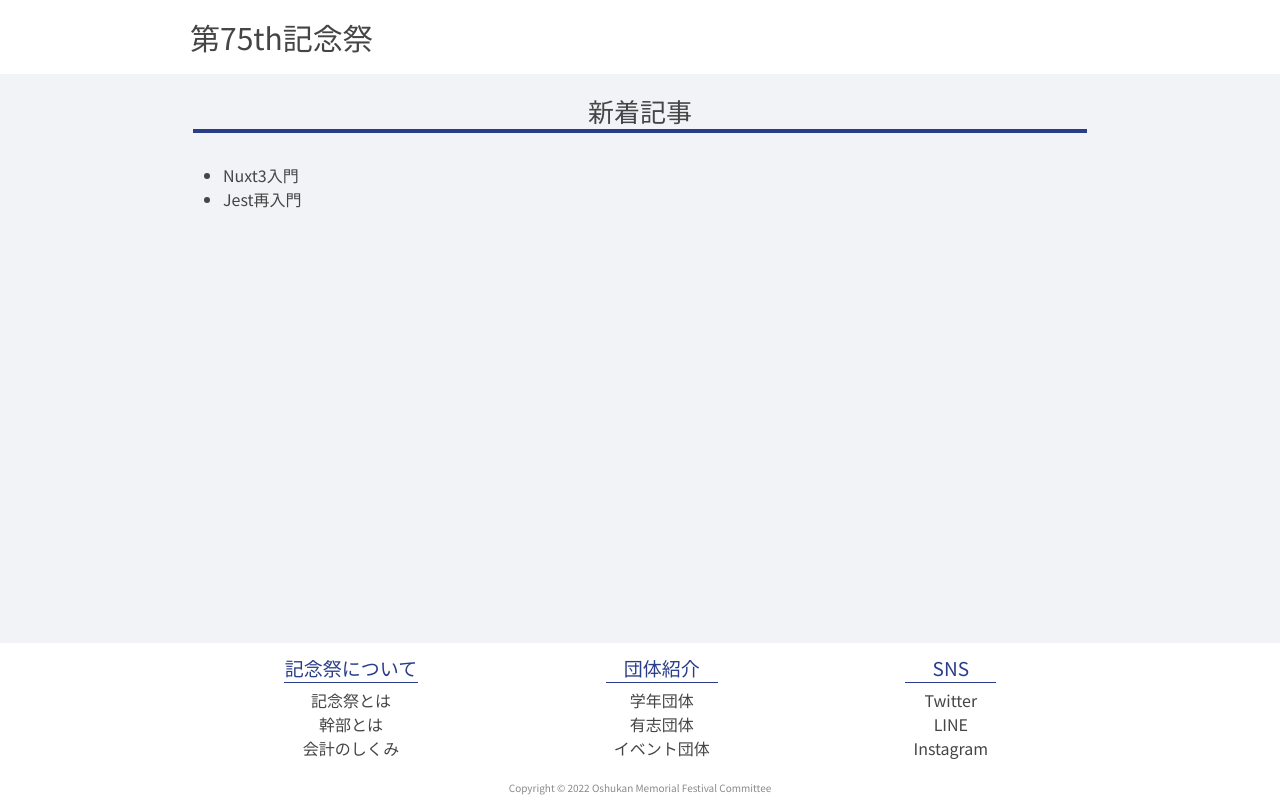
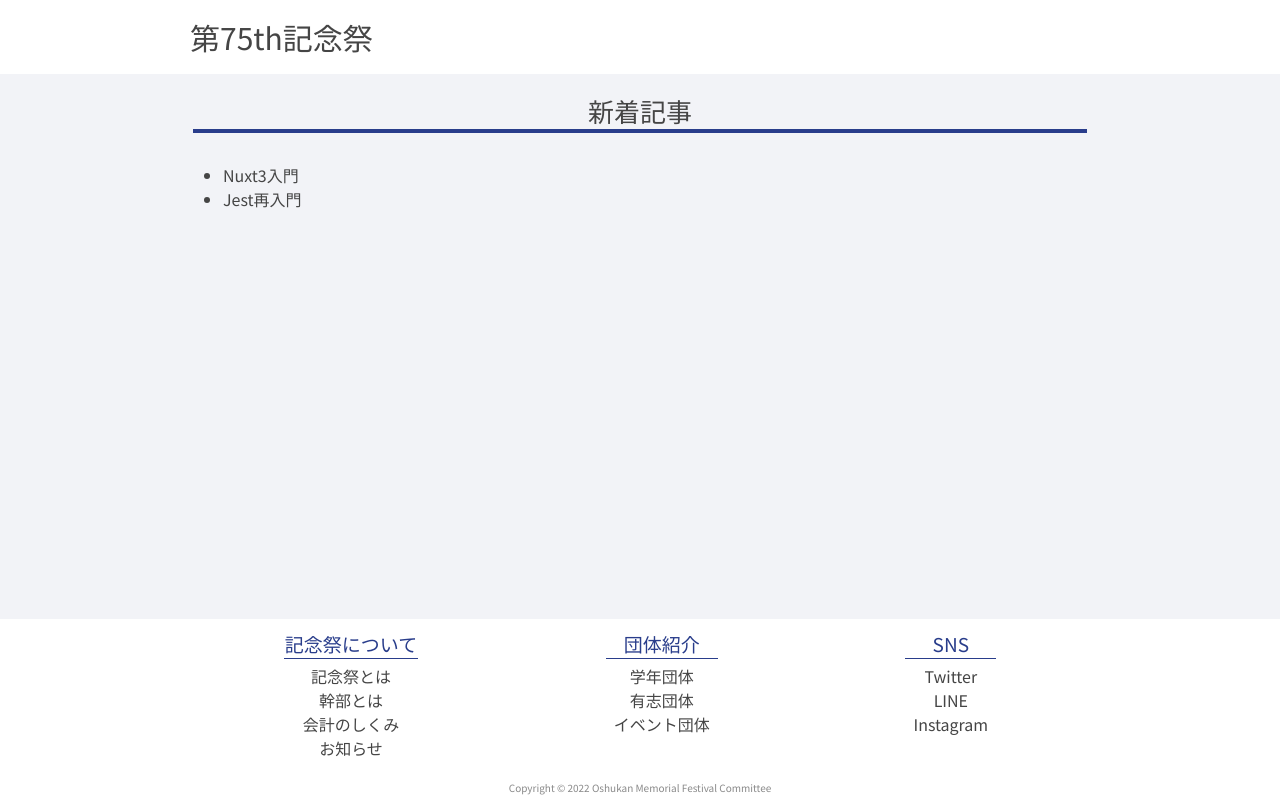
Before and after one commit to yas-ako/nuxt-app, a Nuxt app: page / in a window 1280 px wide. Built offline with nearby package versions, Linux system fonts and the light colour scheme.

Commit message:
[update] TheFotter.vue お知らせページへのリンクの追加

```diff
--- a/components/TheFotter.vue
+++ b/components/TheFotter.vue
@@ -9,6 +9,9 @@
           </li>
           <li>幹部とは</li>
           <li>会計のしくみ</li>
+          <li>
+            <NuxtLink to="/news/"> お知らせ</NuxtLink>
+          </li>
         </ul>
       </div>
 
@@ -41,7 +44,7 @@ footer {
   height: 100lvh;
   display: flex;
   flex-direction: column;
-  justify-content: end;
+  justify-content: flex-end;
   /* font-size: 4vw; */
 }
 
```
